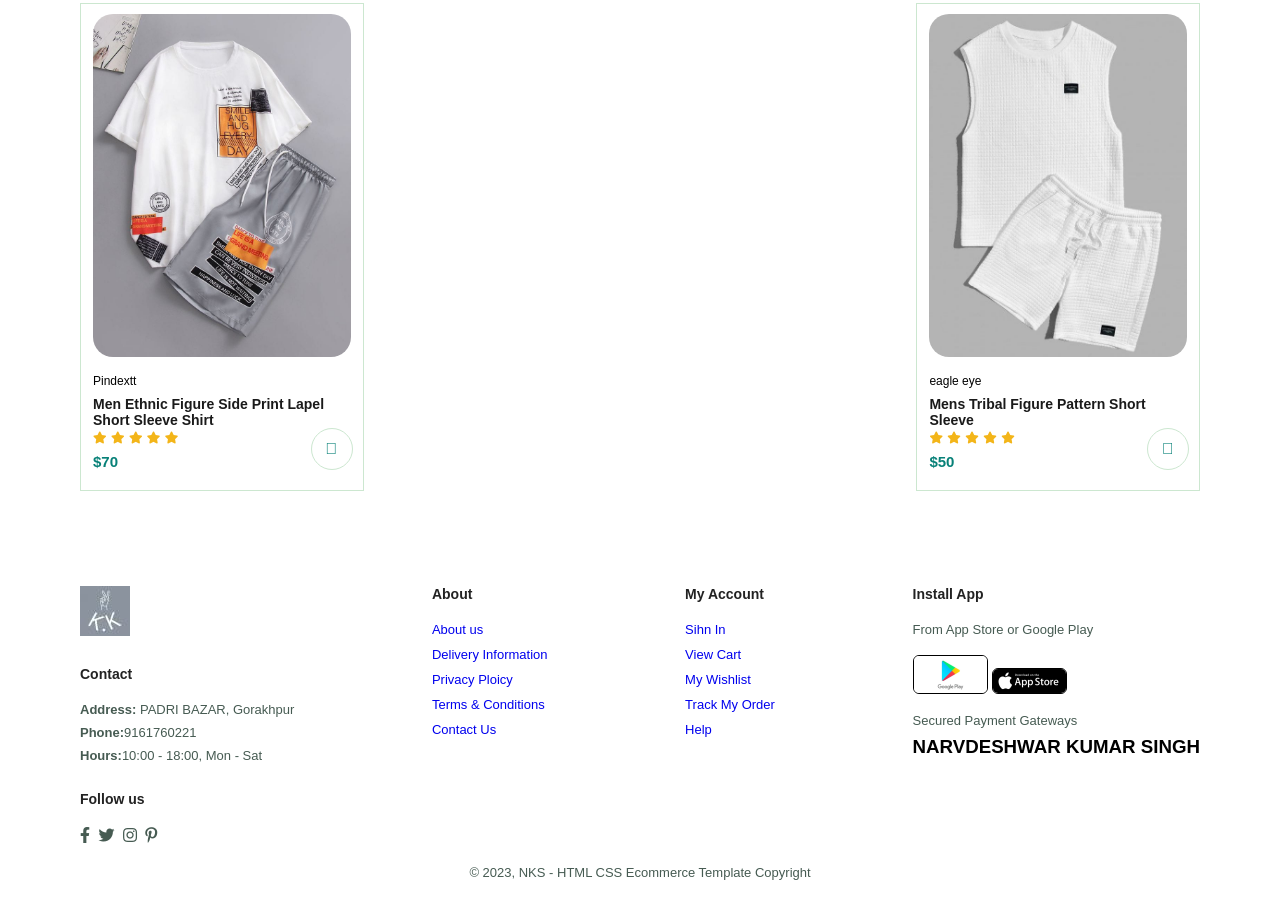
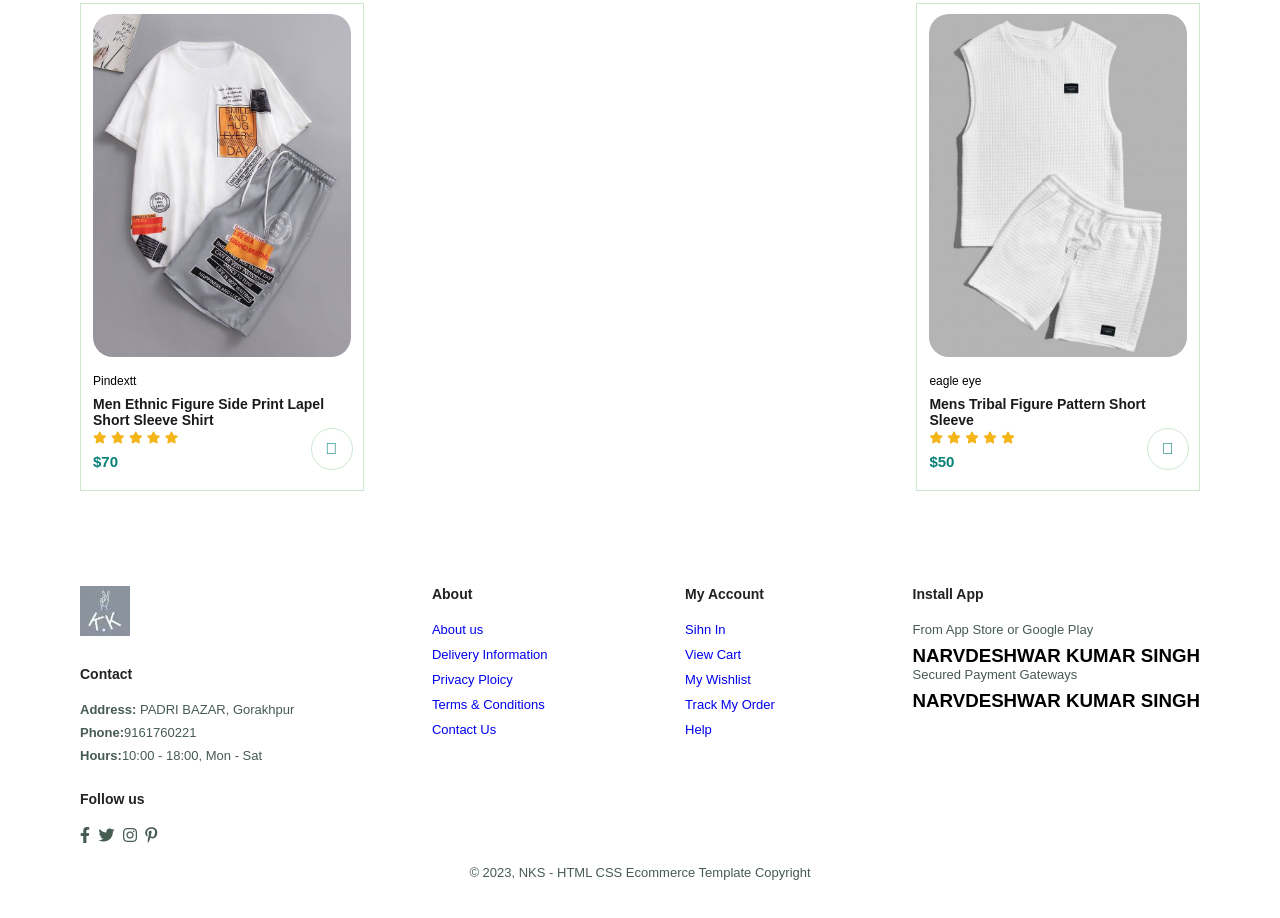
Before and after one commit to narvdeshwar-1997/Eccomerce, a plain HTML site: page shop.html in a window 1280 px wide. Shown: the part 4952-5870 px from the top of the page. Drawn offline with Linux system fonts and the light colour scheme; some icons are missing.

Commit message:
Update shop.html

```diff
--- a/shop.html
+++ b/shop.html
@@ -475,8 +475,7 @@
             <h4>Install App</h4>
             <p>From App Store or Google Play</p>
             <div class="row">
-                <img src="img/logo/ggp4.png" alt="">
-                <img src="img/logo/ggp3.png" alt="">
+                <h3>NARVDESHWAR KUMAR SINGH</h3>
             </div>
             <p>Secured Payment Gateways</p>
             <h3>NARVDESHWAR KUMAR SINGH</h3>
```
